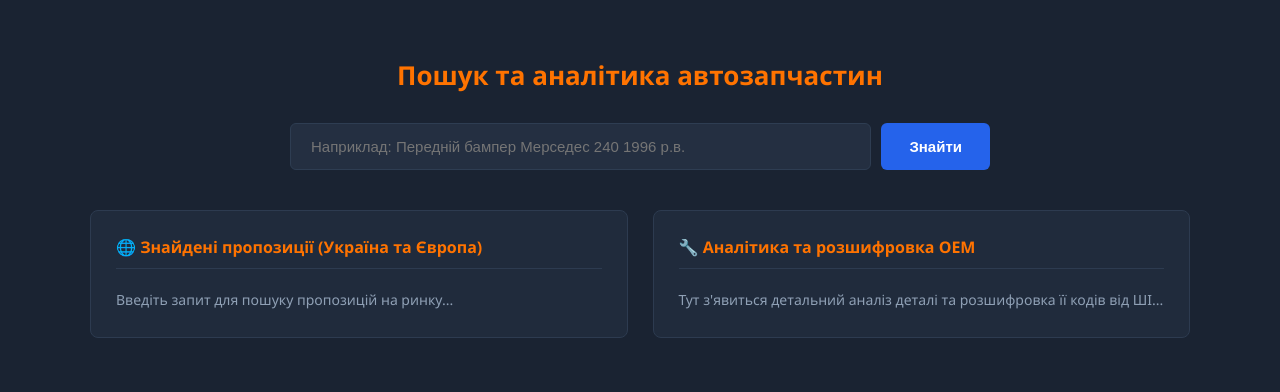
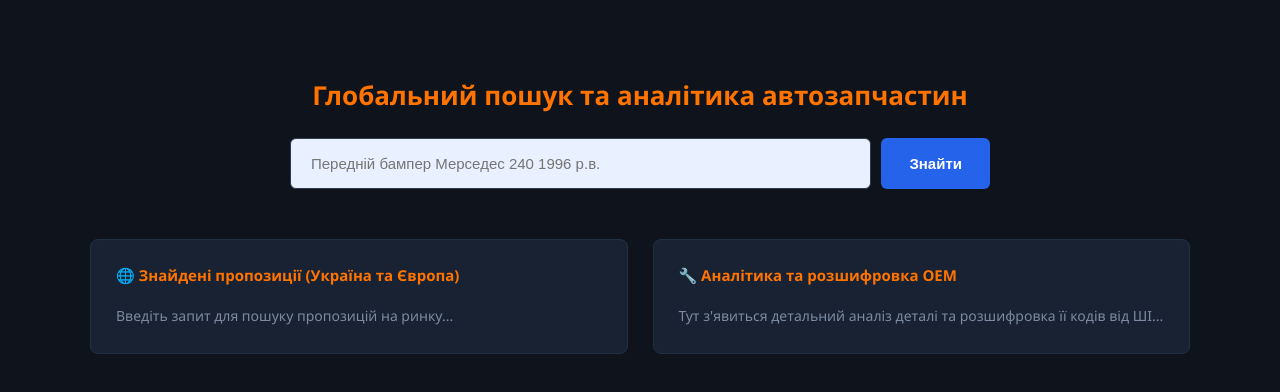
Before and after one commit to deokseo/auto-part, a plain HTML site: page index.html in a window 1280 px wide. Drawn offline with Linux system fonts and the light colour scheme.

Commit message:
Update index.html

```diff
--- a/index.html
+++ b/index.html
@@ -3,14 +3,14 @@
 <head>
     <meta charset="UTF-8">
     <meta name="viewport" content="width=device-width, initial-scale=1.0">
-    <title>Пошук та аналітика автозапчастин</title>
+    <title>Глобальний пошук та аналітика автозапчастин</title>
     <style>
         body {
             font-family: 'Segoe UI', Tahoma, Geneva, Verdana, sans-serif;
-            background-color: #1a2332;
+            background-color: #0f141c;
             color: #fff;
             margin: 0;
-            padding: 40px 20px;
+            padding: 60px 20px;
             display: flex;
             flex-direction: column;
             align-items: center;
@@ -18,9 +18,10 @@
 
         h1 {
             color: #ff7300;
-            margin-bottom: 30px;
+            margin-bottom: 25px;
             font-size: 26px;
             text-align: center;
+            font-weight: bold;
         }
 
         .search-box {
@@ -28,22 +29,22 @@
             gap: 10px;
             width: 100%;
             max-width: 700px;
-            margin-bottom: 40px;
+            margin-bottom: 50px;
         }
 
         input {
             flex: 1;
-            padding: 14px 20px;
+            padding: 16px 20px;
             border-radius: 6px;
-            border: 1px solid #2e3d52;
-            background-color: #242f41;
-            color: #fff;
+            border: 1px solid #2d3b50;
+            background-color: #e9f0ff;
+            color: #000;
             font-size: 15px;
             outline: none;
         }
 
         button {
-            padding: 14px 28px;
+            padding: 16px 28px;
             border-radius: 6px;
             border: none;
             background-color: #2563eb;
@@ -52,6 +53,7 @@
             font-weight: bold;
             cursor: pointer;
             white-space: nowrap;
+            transition: background 0.2s;
         }
 
         button:hover {
@@ -73,38 +75,39 @@
         }
 
         .card {
-            background-color: #202b3c;
+            background-color: #182232;
             border-radius: 8px;
             padding: 25px;
-            border: 1px solid #2d3b50;
+            border: 1px solid #222f44;
         }
 
         .card h2 {
-            font-size: 16px;
+            font-size: 15px;
             color: #ff7300;
             margin-top: 0;
             margin-bottom: 20px;
-            border-bottom: 1px solid #2d3b50;
-            padding-bottom: 10px;
+            display: flex;
+            align-items: center;
+            gap: 8px;
         }
 
         .info-text {
-            color: #8fa0b5;
+            color: #7c8ba1;
             font-size: 14px;
             line-height: 1.6;
             white-space: pre-wrap;
         }
 
         .offer-item {
-            background-color: #171f2b;
+            background-color: #0f141c;
             border-radius: 6px;
             padding: 15px;
             margin-bottom: 15px;
-            border: 1px solid #243144;
+            border: 1px solid #1e293b;
         }
 
         .offer-item h3 {
-            margin: 0 0 10px 0;
+            margin: 0 0 8px 0;
             font-size: 15px;
         }
 
@@ -120,28 +123,30 @@
         .offer-item p {
             margin: 0 0 12px 0;
             font-size: 13px;
-            color: #7c8ba1;
+            color: #64748b;
         }
 
         .meta-row {
             font-size: 13px;
             font-weight: bold;
             color: #ff7300;
+            display: flex;
+            gap: 15px;
         }
 
         .date-text {
             font-size: 11px;
-            color: #56667a;
+            color: #475569;
             margin-top: 6px;
         }
     </style>
 </head>
 <body>
 
-    <h1>Пошук та аналітика автозапчастин</h1>
+    <h1>Глобальний пошук та аналітика автозапчастин</h1>
 
     <div class="search-box">
-        <input type="text" id="queryInput" placeholder="Наприклад: Передній бампер Мерседес 240 1996 р.в.">
+        <input type="text" id="queryInput" placeholder="Передній бампер Мерседес 240 1996 р.в.">
         <button id="actionBtn" onclick="doSearch()">Знайти</button>
     </div>
 
@@ -196,7 +201,7 @@
                             <h3><a href="${offer.link}" target="_blank">${offer.title}</a></h3>
                             <p>${offer.snippet}</p>
                             <div class="meta-row">
-                                Ціна: ${offer.price} &nbsp;&nbsp;|&nbsp;&nbsp;
+                                <span>Ціна: ${offer.price}</span>
                                 <span style="color: ${stockColor};">● ${offer.stock}</span>
                             </div>
                             <div class="date-text">📅 Публікація: ${offer.date}</div>
@@ -204,12 +209,12 @@
                         offersResult.appendChild(div);
                     });
                 } else {
-                    offersResult.innerHTML = 'Нічого не знайдено.';
+                    offersResult.innerHTML = 'Нічого не знайдено за цим запитом. Спробуйте змінити слова.';
                 }
 
             } catch (e) {
-                offersResult.innerHTML = 'Помилка з\'єднання.';
-                aiResult.innerHTML = 'Помилка з\'єднання.';
+                offersResult.innerHTML = 'Помилка з\'єднання з сервером.';
+                aiResult.innerHTML = 'Помилка з\'єднання з сервером.';
             } finally {
                 btn.disabled = false;
                 btn.innerText = 'Знайти';
```
